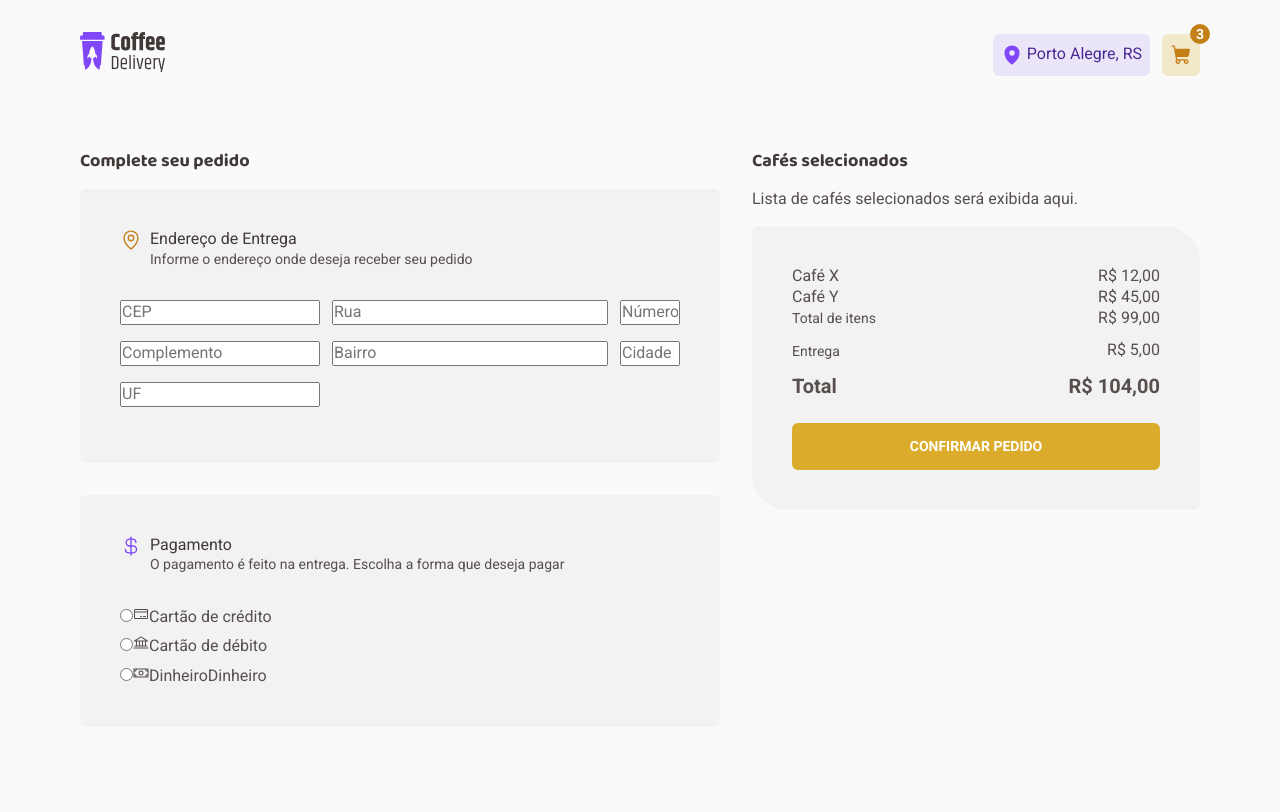
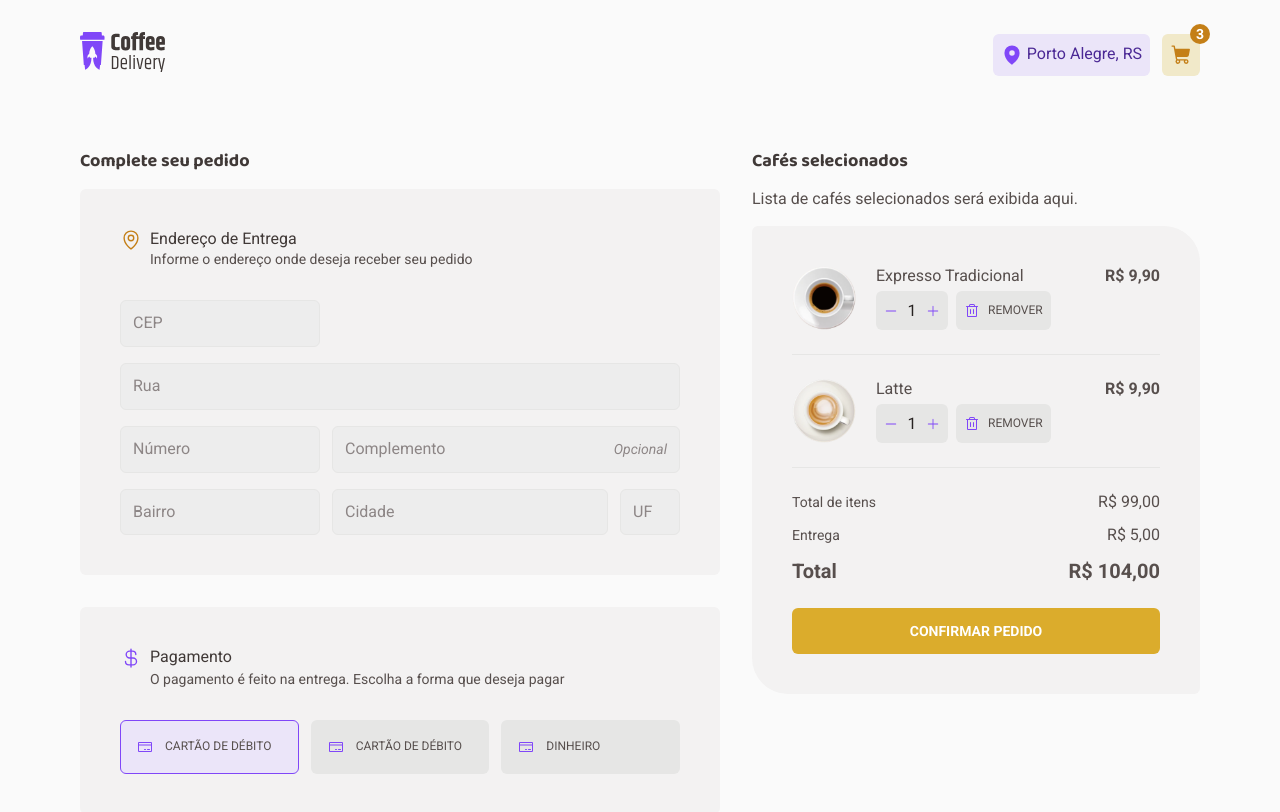
Before and after one commit to emanuelhenrique-dev/Coffee-Delivery, a React (Vite) app: page /cart in a window 1280 px wide. Shown: the top 812 px of the page. Built offline with nearby package versions, Linux system fonts and the light colour scheme.

Commit message:
feat: add new layout and visuals to Cart component

```diff
--- /dev/null
+++ b/src/components/QuantityInput/QuantityInput.styles.ts
@@ -0,0 +1,37 @@
+import styled from 'styled-components';
+
+export const QuantityInputContainer = styled.div`
+  width: 72px;
+  max-width: 100%;
+  padding: 8px;
+  background-color: ${({ theme }) => theme.colors['base-button']};
+  border-radius: 6px;
+
+  display: flex;
+  gap: 4px;
+  align-items: center;
+  justify-content: space-between;
+  flex: 1;
+
+  button {
+    background-color: transparent;
+    display: flex;
+    align-items: center;
+  }
+
+  button svg {
+    color: ${({ theme }) => theme.colors.purple};
+
+    transition: all 0.2s;
+
+    &:hover {
+      color: ${({ theme }) => theme.colors['purple-dark']};
+    }
+  }
+
+  span {
+    padding-top: 2px;
+    color: ${({ theme }) => theme.colors['base-title']};
+    text-align: center;
+  }
+`;
--- /dev/null
+++ b/src/components/QuantityInput/QuantityInput.tsx
@@ -0,0 +1,26 @@
+import { MinusIcon, PlusIcon } from '@phosphor-icons/react';
+import { QuantityInputContainer } from './QuantityInput.styles';
+
+interface QuantityInputProps {
+  quantity: number;
+  incrementQuantity: () => void;
+  decrementQuantity: () => void;
+}
+
+export function QuantityInput({
+  quantity,
+  incrementQuantity,
+  decrementQuantity
+}: QuantityInputProps) {
+  return (
+    <QuantityInputContainer>
+      <button onClick={decrementQuantity}>
+        <MinusIcon size={14} />
+      </button>
+      <span>{quantity}</span>
+      <button onClick={incrementQuantity}>
+        <PlusIcon size={14} />
+      </button>
+    </QuantityInputContainer>
+  );
+}
--- a/src/pages/Cart/Cart.styles.ts
+++ b/src/pages/Cart/Cart.styles.ts
@@ -8,6 +8,11 @@ export const Container = styled.main`
   padding: 40px 20px;
   margin: 0 auto;
   gap: 32px;
+
+  @media (max-width: 1050px) {
+    flex-direction: column;
+    padding: 20px;
+  }
 `;
 
 export const InfoContainer = styled.div`
@@ -78,6 +83,10 @@ export const PaymentContainer = styled(FormsContainer)``;
 export const PaymentHeading = styled(Heading)`
   svg {
     color: ${({ theme }) => theme.colors.purple};
+  }
+
+  p {
+    padding-top: 2px;
   }
 `;
 
--- a/src/pages/Cart/Cart.tsx
+++ b/src/pages/Cart/Cart.tsx
@@ -1,9 +1,8 @@
 import {
-  BankIcon,
   CreditCardIcon,
   CurrencyDollarIcon,
   MapPinIcon,
-  MoneyIcon
+  TrashIcon
 } from '@phosphor-icons/react';
 import {
   AddressContainer,
@@ -13,6 +12,7 @@ import {
   CartTotalInfo,
   CheckoutButton,
   Coffee,
+  CoffeeInfo,
   Container,
   InfoContainer,
   PaymentContainer,
@@ -20,6 +20,11 @@ import {
   PaymentOptions
 } from './Cart.styles';
 import { Link } from 'react-router-dom';
+
+import { coffees } from '../../assets/coffees/coffees';
+import { QuantityInput } from '../../components/QuantityInput/QuantityInput';
+import { Radio } from './Form/Radio/Radio';
+import { TextInput } from './Form/TextInput/TextInput';
 
 export function Cart() {
   return (
@@ -36,18 +41,57 @@ export function Cart() {
               </div>
             </AddressHeading>
             <AddressForm>
-              <input
+              <TextInput
+                placeholder="CEP"
                 type="number"
-                placeholder="CEP"
-                required
-                pattern="[0-9]{5}-[0-9]{3}"
+                containerProps={{ style: { gridArea: 'cep' } }}
+                // error={errors.cep}
+                // {...register('cep', { valueAsNumber: true })}
               />
-              <input placeholder="Rua" required />
-              <input placeholder="Número" required />
-              <input placeholder="Complemento" />
-              <input placeholder="Bairro" required />
-              <input placeholder="Cidade" required />
-              <input placeholder="UF" required pattern="[A-Z]{2}" />
+
+              <TextInput
+                placeholder="Rua"
+                containerProps={{ style: { gridArea: 'street' } }}
+                // error={errors.street}
+                // {...register('street')}
+              />
+
+              <TextInput
+                placeholder="Número"
+                containerProps={{ style: { gridArea: 'number' } }}
+                // error={errors.number}
+                // {...register('number')}
+              />
+
+              <TextInput
+                placeholder="Complemento"
+                optional
+                containerProps={{ style: { gridArea: 'fullAddress' } }}
+                // error={errors.fullAddress}
+                // {...register('fullAddress')}
+              />
+
+              <TextInput
+                placeholder="Bairro"
+                containerProps={{ style: { gridArea: 'neighborhood' } }}
+                // error={errors.neighborhood}
+                // {...register('neighborhood')}
+              />
+
+              <TextInput
+                placeholder="Cidade"
+                containerProps={{ style: { gridArea: 'city' } }}
+                // error={errors.city}
+                // {...register('city')}
+              />
+
+              <TextInput
+                placeholder="UF"
+                maxLength={2}
+                containerProps={{ style: { gridArea: 'state' } }}
+                // error={errors.state}
+                // {...register('state')}
+              />
             </AddressForm>
           </AddressContainer>
 
@@ -63,22 +107,20 @@ export function Cart() {
               </div>
             </PaymentHeading>
             <PaymentOptions>
-              <label>
-                <input type="radio" name="payment" value="credit" required />
-                <CreditCardIcon size={16} />
-                <span>Cartão de crédito</span>
-              </label>
-              <label>
-                <input type="radio" name="payment" value="debit" />
-                <BankIcon size={16} />
-                <span>Cartão de débito</span>
-              </label>
-              <label>
-                <input type="radio" name="payment" value="money" />
-                <MoneyIcon size={16} />
-                <span>Dinheiro</span>
-                Dinheiro
-              </label>
+              <div>
+                <Radio isSelected={true} value="credit">
+                  <CreditCardIcon size={16} />
+                  <span>Cartão de débito</span>
+                </Radio>
+                <Radio isSelected={false} value="debit">
+                  <CreditCardIcon size={16} />
+                  <span>Cartão de débito</span>
+                </Radio>
+                <Radio isSelected={false} value="cash">
+                  <CreditCardIcon size={16} />
+                  <span>Dinheiro</span>
+                </Radio>
+              </div>
             </PaymentOptions>
           </PaymentContainer>
         </form>
@@ -90,13 +132,57 @@ export function Cart() {
         <p>Lista de cafés selecionados será exibida aqui.</p>
         <CartTotal>
           <Coffee>
-            <span>Café X</span>
-            <span>R$ 12,00</span>
+            <div>
+              <img src={coffees[0].image} alt="" />
+              <div>
+                <span>Expresso Tradicional</span>
+                <CoffeeInfo>
+                  <QuantityInput
+                    quantity={1}
+                    incrementQuantity={() => {}}
+                    decrementQuantity={() => {}}
+                  />
+                  <button>
+                    <TrashIcon />
+                    <span>Remover</span>
+                  </button>
+                </CoffeeInfo>
+              </div>
+            </div>
+
+            <aside>
+              <span>R$ 9,90</span>
+            </aside>
           </Coffee>
+
+          <span />
+
           <Coffee>
-            <span>Café Y</span>
-            <span>R$ 45,00</span>
+            <div>
+              <img src={coffees[5].image} alt="" />
+              <div>
+                <span>Latte</span>
+                <CoffeeInfo>
+                  <QuantityInput
+                    quantity={1}
+                    incrementQuantity={() => {}}
+                    decrementQuantity={() => {}}
+                  />
+                  <button>
+                    <TrashIcon />
+                    <span>Remover</span>
+                  </button>
+                </CoffeeInfo>
+              </div>
+            </div>
+
+            <aside>
+              <span>R$ 9,90</span>
+            </aside>
           </Coffee>
+
+          <span />
+
           <CartTotalInfo>
             <div>
               <span>Total de itens</span>
--- /dev/null
+++ b/src/pages/Cart/Form/Radio/Radio.styles.ts
@@ -0,0 +1,36 @@
+import styled from 'styled-components';
+import { mixinsFonts } from '../../../../styles/mixins.fonts';
+
+export const Container = styled.label`
+  padding: 16px;
+  width: 100%;
+  display: flex;
+  align-items: center;
+  gap: 12px;
+  border-radius: 6px;
+  border: 1px solid transparent;
+  background-color: ${({ theme }) => theme.colors['base-button']};
+  color: ${({ theme }) => theme.colors['base-text']};
+  text-transform: uppercase;
+  ${mixinsFonts.buttonM};
+  transition: all 0.2s;
+  user-select: none;
+  cursor: pointer;
+
+  &:hover {
+    background-color: ${({ theme }) => theme.colors['base-hover']};
+  }
+
+  &[data-state='true'] {
+    background-color: ${({ theme }) => theme.colors['purple-light']};
+    border-color: ${({ theme }) => theme.colors.purple};
+  }
+
+  input {
+    display: none;
+  }
+
+  svg {
+    color: ${({ theme }) => theme.colors.purple};
+  }
+`;
--- /dev/null
+++ b/src/pages/Cart/Form/Radio/Radio.tsx
@@ -0,0 +1,18 @@
+import { InputHTMLAttributes, forwardRef } from 'react';
+import { Container } from './Radio.styles';
+
+type Props = InputHTMLAttributes<HTMLInputElement> & {
+  isSelected: boolean;
+};
+
+export const Radio = forwardRef<HTMLInputElement, Props>(function Radio(
+  { children, isSelected, ...rest },
+  ref
+) {
+  return (
+    <Container data-state={isSelected}>
+      <input type="radio" ref={ref} {...rest} />
+      {children}
+    </Container>
+  );
+});
--- /dev/null
+++ b/src/pages/Cart/Form/TextInput/TextInput.styles.ts
@@ -0,0 +1,55 @@
+import styled from 'styled-components';
+import { mixinsFonts } from '../../../../styles/mixins.fonts';
+
+export const Box = styled.div`
+  display: flex;
+  flex-direction: column;
+  gap: 8px;
+`;
+
+export const Container = styled.label`
+  display: flex;
+  align-items: center;
+  justify-content: space-between;
+  border-radius: 6px;
+  border: 1px solid ${({ theme }) => theme.colors['base-button']};
+  border-radius: 6px;
+
+  background-color: ${({ theme }) => theme.colors['base-input']};
+
+  transition: all 0.2s;
+
+  &[data-state='focused'] {
+    border-color: ${({ theme }) => theme.colors['yellow-dark']};
+  }
+
+  &[data-state='blurred'] {
+    border-color: ${({ theme }) => theme.colors['base-button']};
+  }
+
+  input {
+    color: ${({ theme }) => theme.colors['base-text']};
+    width: 100%;
+    background-color: transparent;
+    border: none;
+    padding: 12px;
+    outline: none;
+
+    &::placeholder {
+      color: ${({ theme }) => theme.colors['base-label']};
+    }
+  }
+
+  span {
+    color: ${({ theme }) => theme.colors['base-label']};
+    padding-right: 12px;
+    ${mixinsFonts.textS};
+    font-style: italic;
+  }
+`;
+
+export const ErrorMessage = styled.p`
+  ${mixinsFonts.textXS};
+  font-weight: 400;
+  color: red;
+`;
--- /dev/null
+++ b/src/pages/Cart/Form/TextInput/TextInput.tsx
@@ -0,0 +1,52 @@
+import {
+  FocusEvent,
+  forwardRef,
+  HTMLAttributes,
+  InputHTMLAttributes,
+  useState
+} from 'react';
+import { Box, Container } from './TextInput.styles';
+// seu styled-component
+
+type Props = InputHTMLAttributes<HTMLInputElement> & {
+  optional?: boolean;
+  containerProps?: HTMLAttributes<HTMLDivElement>;
+  // error?: FieldError;
+};
+
+export const TextInput = forwardRef<HTMLInputElement, Props>(function TextInput(
+  { optional, containerProps, onFocus, onBlur, ...rest },
+  ref
+) {
+  const [isFocused, setIsFocused] = useState(false);
+
+  function handleFocus(event: FocusEvent<HTMLInputElement>) {
+    setIsFocused(true);
+    onFocus?.(event);
+  }
+
+  function handleBlur(event: FocusEvent<HTMLInputElement>) {
+    setIsFocused(false);
+    onBlur?.(event);
+  }
+
+  return (
+    <Box {...containerProps}>
+      <Container data-state={isFocused ? 'focused' : 'blurred'}>
+        <input
+          type="text"
+          onFocus={handleFocus}
+          onBlur={handleBlur}
+          ref={ref}
+          {...rest}
+        />
+
+        {optional ? <span>Opcional</span> : null}
+      </Container>
+
+      {/* {error?.message ? (
+        <ErrorMessage role="alert">{error.message}</ErrorMessage>
+      ) : null} */}
+    </Box>
+  );
+});
--- a/src/pages/Home/components/Card/Card.styles.ts
+++ b/src/pages/Home/components/Card/Card.styles.ts
@@ -98,38 +98,38 @@ export const Order = styled.div<{ $itemAdded?: boolean }>`
   }
 `;
 
-export const QuantityInput = styled.div`
-  width: 72px;
-  max-width: 100%;
-  padding: 8px;
-  background-color: ${({ theme }) => theme.colors['base-button']};
-  border-radius: 6px;
+// export const QuantityInput = styled.div`
+//   width: 72px;
+//   max-width: 100%;
+//   padding: 8px;
+//   background-color: ${({ theme }) => theme.colors['base-button']};
+//   border-radius: 6px;
 
-  display: flex;
-  gap: 4px;
-  align-items: center;
-  justify-content: space-between;
-  flex: 1;
+//   display: flex;
+//   gap: 4px;
+//   align-items: center;
+//   justify-content: space-between;
+//   flex: 1;
 
-  button {
-    background-color: transparent;
-    display: flex;
-    align-items: center;
-  }
+//   button {
+//     background-color: transparent;
+//     display: flex;
+//     align-items: center;
+//   }
 
-  button svg {
-    color: ${({ theme }) => theme.colors.purple};
+//   button svg {
+//     color: ${({ theme }) => theme.colors.purple};
 
-    transition: all 0.2s;
+//     transition: all 0.2s;
 
-    &:hover {
-      color: ${({ theme }) => theme.colors['purple-dark']};
-    }
-  }
+//     &:hover {
+//       color: ${({ theme }) => theme.colors['purple-dark']};
+//     }
+//   }
 
-  span {
-    padding-top: 2px;
-    color: ${({ theme }) => theme.colors['base-title']};
-    text-align: center;
-  }
-`;
+//   span {
+//     padding-top: 2px;
+//     color: ${({ theme }) => theme.colors['base-title']};
+//     text-align: center;
+//   }
+// `;
--- a/src/pages/Home/components/Card/Card.tsx
+++ b/src/pages/Home/components/Card/Card.tsx
@@ -6,12 +6,12 @@ import {
   Description,
   Order,
   Price,
-  QuantityInput,
   Tags,
   Title
 } from './Card.styles';
-import { MinusIcon, PlusIcon, ShoppingCartIcon } from '@phosphor-icons/react';
+import { ShoppingCartIcon } from '@phosphor-icons/react';
 import { useTheme } from 'styled-components';
+import { QuantityInput } from '../../../../components/QuantityInput/QuantityInput';
 
 interface Coffee {
   id: string;
@@ -61,15 +61,11 @@ export function Card({ coffee }: CardProps) {
         </Price>
 
         <Order>
-          <QuantityInput>
-            <button onClick={decrementQuantity}>
-              <MinusIcon size={14} />
-            </button>
-            <span>{quantity}</span>
-            <button onClick={incrementQuantity}>
-              <PlusIcon size={14} />
-            </button>
-          </QuantityInput>
+          <QuantityInput
+            quantity={quantity}
+            incrementQuantity={incrementQuantity}
+            decrementQuantity={decrementQuantity}
+          />
 
           <button>
             <ShoppingCartIcon size={22} color={theme.colors['base-card']} />
--- a/tsconfig.app.json
+++ b/tsconfig.app.json
@@ -10,7 +10,6 @@
     /* Bundler mode */
     "moduleResolution": "bundler",
     "allowImportingTsExtensions": true,
-    "verbatimModuleSyntax": true,
     "moduleDetection": "force",
     "noEmit": true,
     "jsx": "react-jsx",
```
